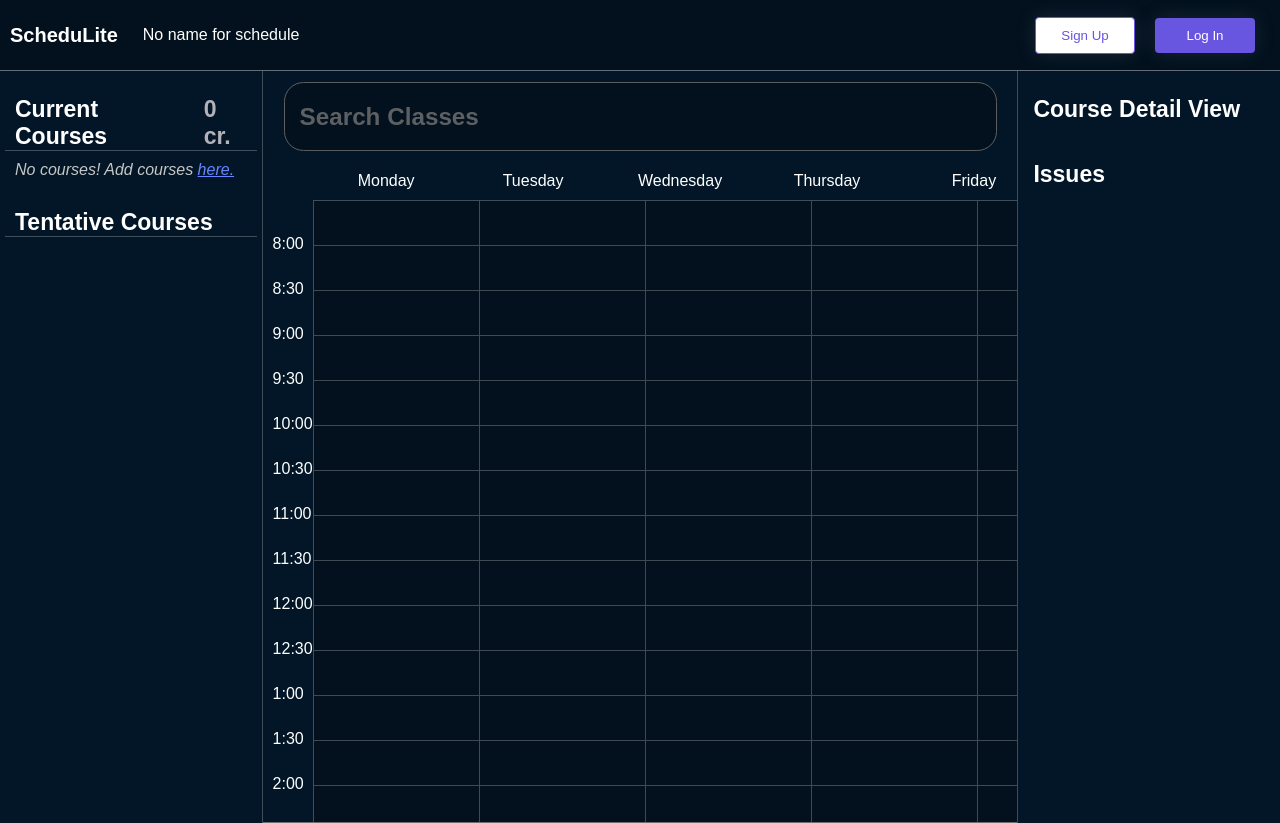
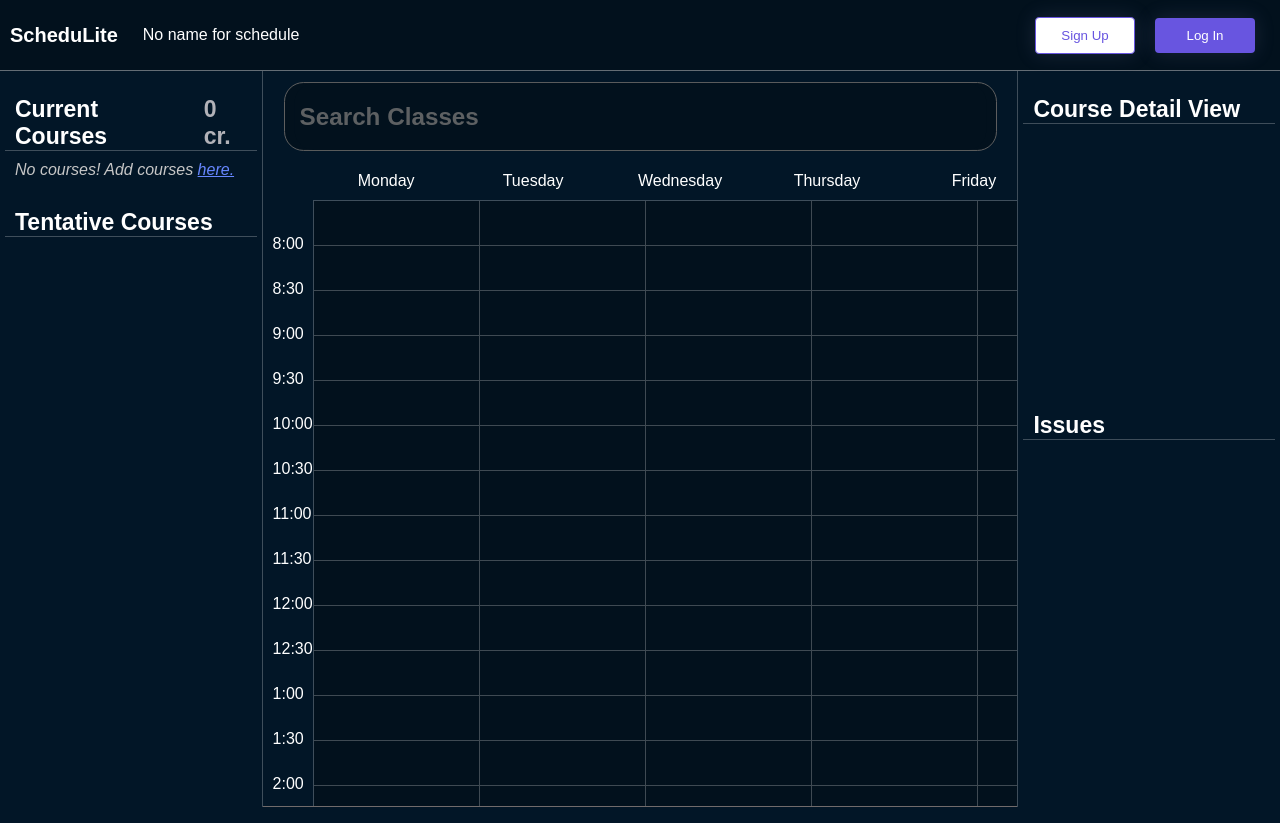
Before and after one commit to TheDeafOne/ScheduLite, a React (Create React App) app in the folder schedulite.clientapp/: page / in a window 1280 px wide. Built offline with nearby package versions, Linux system fonts and the light colour scheme.

Commit message:
Changed warning styling. Tentative hover bug fixed.

```diff
--- a/schedulite.clientapp/src/components/CourseComponents/Course.tsx
+++ b/schedulite.clientapp/src/components/CourseComponents/Course.tsx
@@ -56,6 +56,7 @@ const Course = (props : any) => {
     const onClick = (event : any) => {
         event.stopPropagation();
         props.switchAction(course)
+        props.onMouseLeave();
     }
 
     const conditionalRemoveCourse = () => {
--- a/schedulite.clientapp/src/components/CourseComponents/CourseDetailPanel.tsx
+++ b/schedulite.clientapp/src/components/CourseComponents/CourseDetailPanel.tsx
@@ -14,31 +14,38 @@ const CourseDetailPanel = ({course, viewCourse, calendarCourseHover}: {course :
 
     return (
         <div className={"side-panel right-panel"}>
+            <div className={"details"}>
                 <div>
-                <div className={"side-panel-title"} >
+                    <div className={"side-panel-title-container"}>
+                        <div className={"side-panel-title"}>
                             Course Detail View
                         </div>
-                <br />
-                <div>
+                    </div>
+                    <div className={"course-detail-card"}>
                         {
                             viewCourse &&
-                        (course ? <CourseCard course={calendarCourseHover ? calendarCourseHover : course} />
-                                : (calendarCourseHover ? <CourseCard course={calendarCourseHover} /> : <></>)
+                            (course ? <CourseCard course={calendarCourseHover ? calendarCourseHover : course}/>
+                                    : (calendarCourseHover ? <CourseCard course={calendarCourseHover}/> : <></>)
                             )
                         }
                     </div>
+
                 </div>
                 <div>
-                <div className={"side-panel-title"} >
+                    <div className={"side-panel-title"}>
                         Issues
                     </div>
-                <div>
-                    <Errors />
-                    <Warnings />
+                </div>
+            </div>
+            <div className={"issues"}>
+
+                <div className={"issues-container"}>
+                    <Errors/>
+                    <Warnings/>
                 </div>
             </div>
 
         </div>
-    )
+    );
 }
 export default CourseDetailPanel;
--- a/schedulite.clientapp/src/components/ScheduleIssues/Issues.scss
+++ b/schedulite.clientapp/src/components/ScheduleIssues/Issues.scss
@@ -11,6 +11,9 @@
   }
   border: 1px solid variables.$border-color;
   margin: 0.25em 0 0.25em 0;
+  .issue {
+    padding: .5em 0 .5em 0;
+  }
 
   .error-container-title {
     //padding-top: 10px;
@@ -88,7 +91,8 @@
 }
 .warning {
  background-color: variables.$background-warning;
+  //background-color: #40ff00;
 }
 .warning-title {
-  color: #a280ff;
+  color: #fffcda;
 }
--- a/schedulite.clientapp/src/styles/globals/_layout.scss
+++ b/schedulite.clientapp/src/styles/globals/_layout.scss
@@ -6,7 +6,7 @@
   flex-direction: row;
   justify-content: center;
   overflow-y: scroll;
-  height: 94vh;
+  height: 92vh;
 
   .center-panel {
     display: flex;
@@ -25,6 +25,7 @@
       padding: 20px 10px 0 10px;
       font-weight: bold;
       font-size: 23px;
+      //border-bottom: 1px solid variables.$border-color;
     }
     .no-courses {
       padding: 10px;
@@ -43,6 +44,27 @@
     //justify-content: space-between;
     border-left: 1px solid variables.$border-color;
     //justify-content: space-between;
+    .issues {
+      flex: 1 1 0;
+      //background-color: #2e54ee;
+      overflow-y: scroll;
+    }
+    .details {
+      display: flex;
+      flex-direction: column;
+      justify-content: space-between;
+      flex: 1 1 0;
+
+      //justify-content: space-between;
+      //align-items: end;
+      //background-color: #5e2929;
+      border-bottom: 1px solid variables.$border-color;
+      .course-detail-card {
+        padding-top: 5px;
+      }
+    }
+
+    //justify-content: space-between;
   }
   .left-panel {
     border-right: 1px solid variables.$border-color;
--- a/schedulite.clientapp/src/styles/globals/_variables.scss
+++ b/schedulite.clientapp/src/styles/globals/_variables.scss
@@ -7,7 +7,7 @@ $background-main: $-background-base;
 $background-dark: darken($-background-base, 2%);
 
 $background-error: #5e2929;
-$background-warning: #36295e;
+$background-warning: #845a00;
 
 $border-color: rgba(255, 255, 255, 0.24);
 $border-color-light: rgba(255, 255, 255, 0.39);
```
Lines whose indentation alone changed are shown as unchanged.
